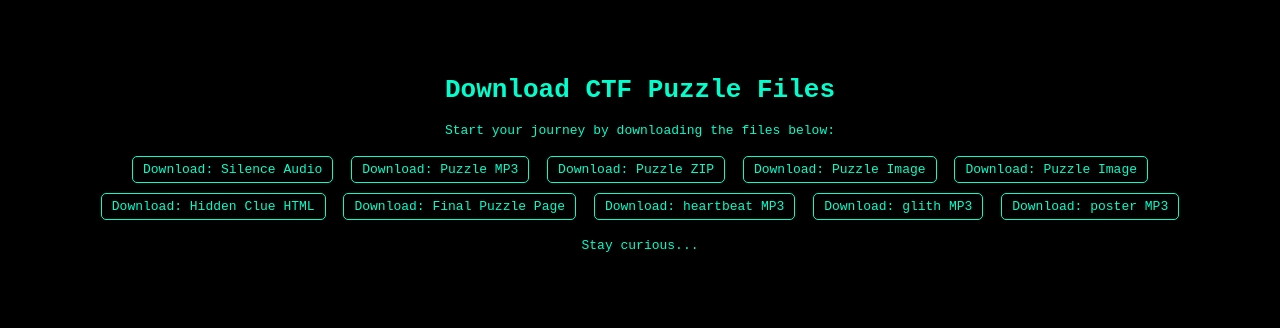
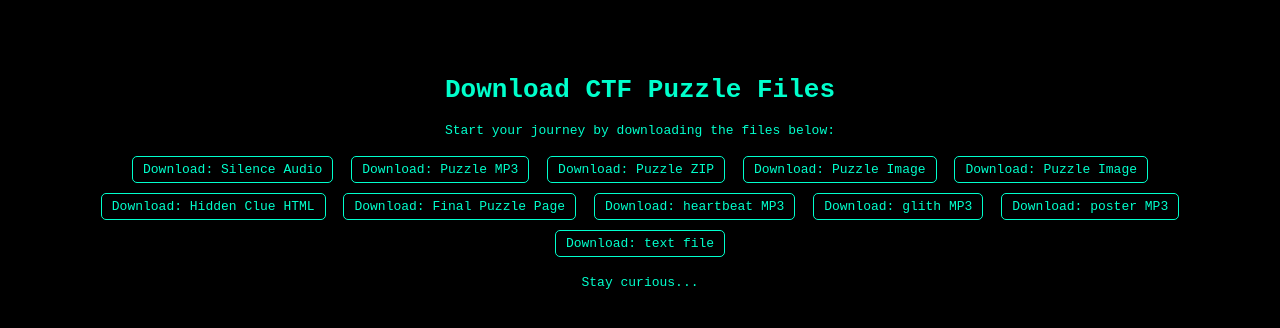
Before and after one commit to burn404/ctf-puzzle, a plain HTML site: page downloads.html in a window 1280 px wide. Drawn offline with Linux system fonts and the light colour scheme.

Commit message:
Update downloads.html

```diff
--- a/downloads.html
+++ b/downloads.html
@@ -41,6 +41,7 @@
   <a href="heartbeatt.mp3" download>Download: heartbeat MP3</a>
   <a href="glitched.mp3" download>Download: glith MP3</a>
   <a href="cicadposter.png" download>Download: poster MP3</a>
+  <a href="itbegins.txt" download>Download: text file</a>
 
   <p>Stay curious...</p>
 </body>
```
